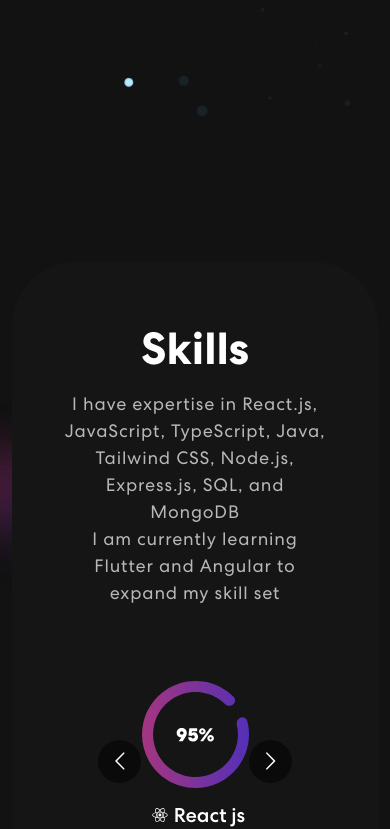
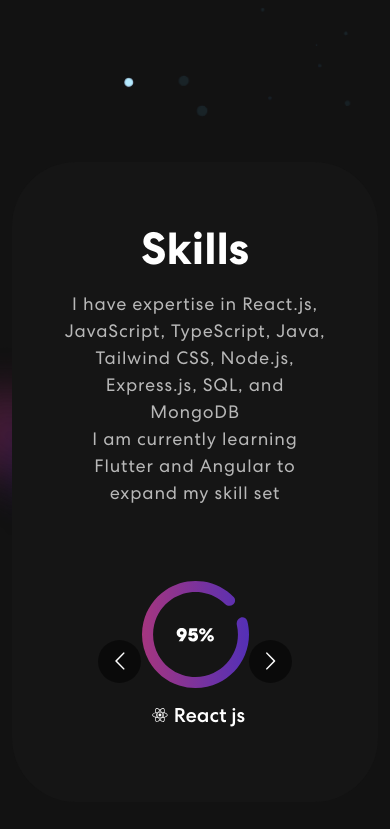
Before and after one commit to yemregumus/new-portfolio, a React (Create React App) app: page / in a window 390 px wide. Shown: the part 1076-1905 px from the top of the page. Built offline with nearby package versions, Linux system fonts and the light colour scheme; no server answers.

Commit message:
fix: skills css fixed for mobile view

```diff
--- a/src/App.css
+++ b/src/App.css
@@ -392,7 +392,7 @@
 
 /************ Skills Css ************/
 .skill {
-  padding: 200px 0 200px 0;
+  padding: 100px 0 100px 0;
   position: relative;
 }
 .skill-bx {
@@ -433,7 +433,7 @@
 /************ Projects Css ************/
 
 .project {
-  padding: 20px 0;
+  padding: 20px 0 0 0;
   position: relative;
   background-color: black;
   height: 1000px;
@@ -883,7 +883,6 @@
   margin-top: 20px;
 }
 
-/* Responsive styles */
 @media (max-width: 1024px) {
   .newsletter-bx {
     padding: 60px 40px;
```
